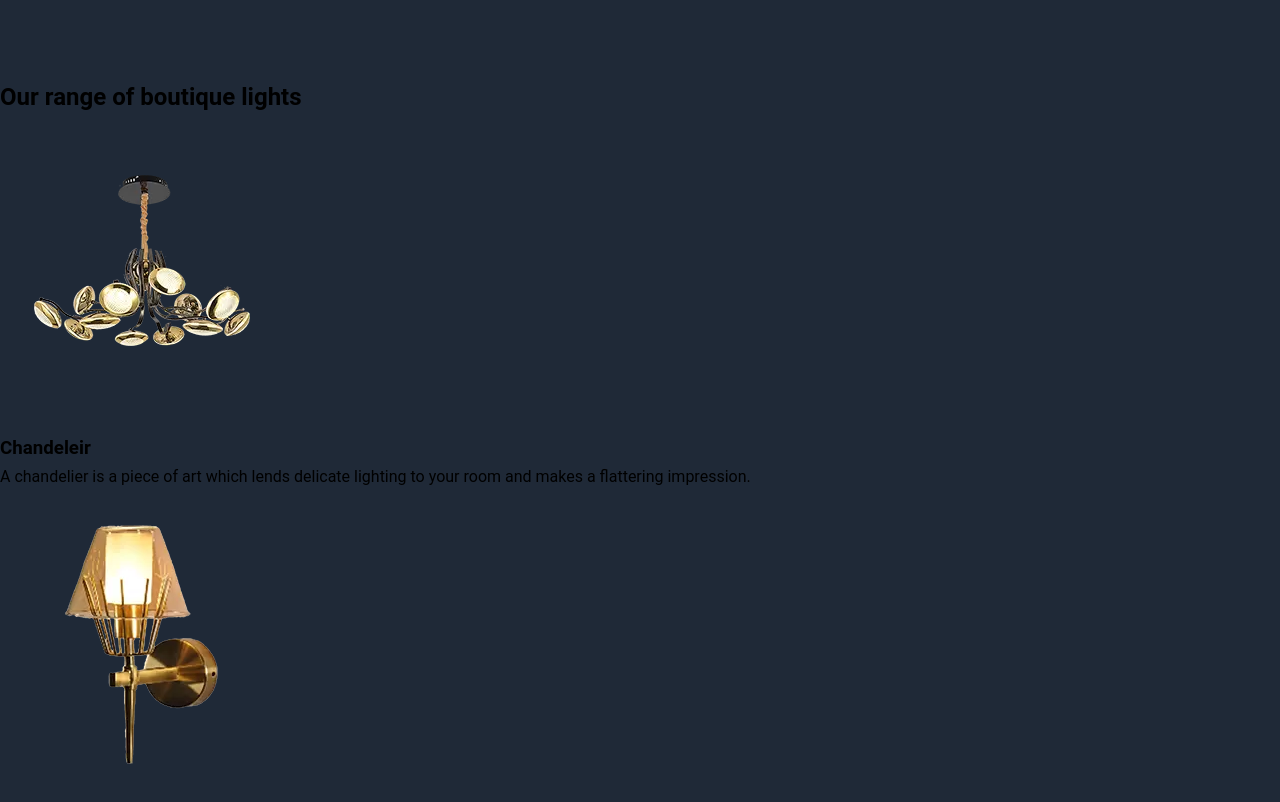
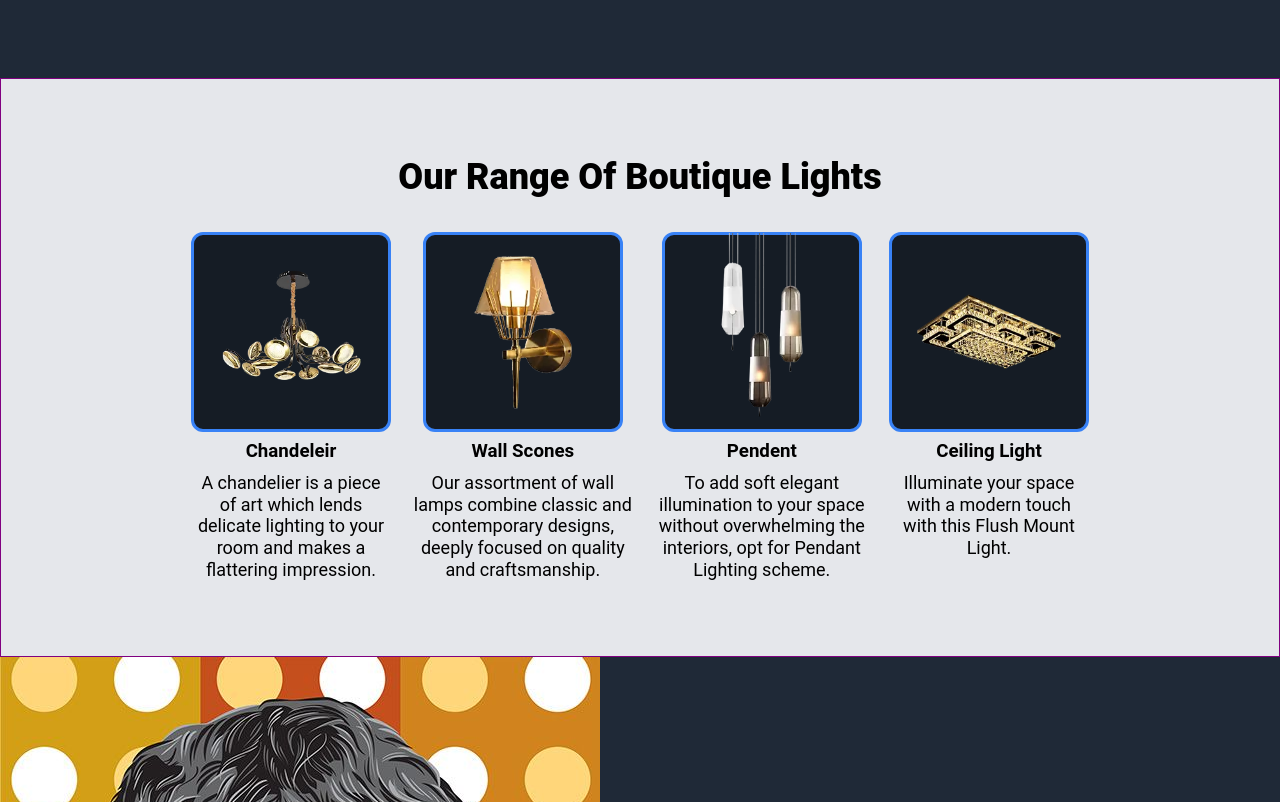
Before and after one commit to nubcynic/TOP-landing_page, a plain HTML site: page html/index.html in a window 1280 px wide. Shown: the part 613-1415 px from the top of the page. Drawn offline with Linux system fonts and the light colour scheme.

Commit message:
feat: style all elements of catalog-section

```diff
--- a/css/styles.css
+++ b/css/styles.css
@@ -107,3 +107,66 @@ a {
     border-radius: 6px;
 }
 /* Styling for main section ends here */
+
+/* Styling for catalog section starts here */
+.catalog-section {
+    display: flex;
+    flex-direction: column;
+    justify-content: center;
+    align-items: center;
+    background-color: #e5e7eb;
+    padding: 70px 170px;
+    gap: 20px;
+    border: 1px solid purple;
+}
+
+.catalog-title {
+    font-size: 36px;
+    font-weight: 900;
+    text-transform: capitalize;
+}
+
+.catalog-container {
+    display: flex;
+    justify-content: space-around;
+    align-items: center;
+    gap: 20px;
+    padding: 6px 20px;
+}
+
+.product {
+    display: flex;
+    flex-direction: column;
+    align-items: center;
+    justify-content: space-between;
+    flex-wrap: wrap;
+    gap: 5px;
+}
+
+.product div {
+    display: flex;
+    justify-content: center;
+    background-color: #151c25;
+    width: 200px;
+    height: 200px;
+    border: 3px solid #3882f6;
+    border-radius: 12px;
+}
+
+.product-img {
+    align-self: center;
+    width: 180px;
+}
+
+.product p {
+    line-height: 1.2;
+    text-align: center;
+    font-size: 18px;
+    margin-bottom: auto;
+}
+
+.one,
+.four {
+    align-self: stretch;
+}
+/* Styling for catalog section ends here */
```
